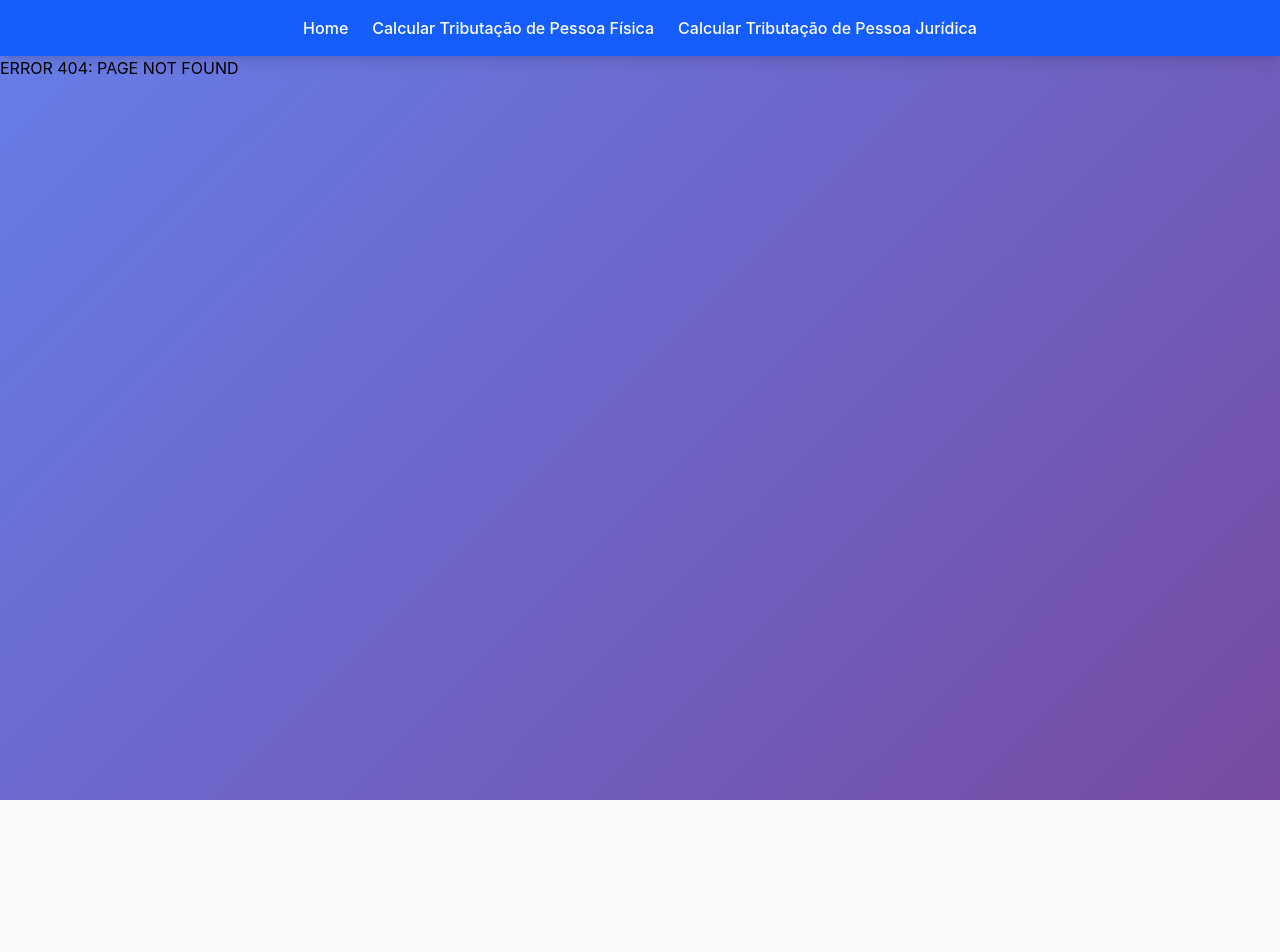
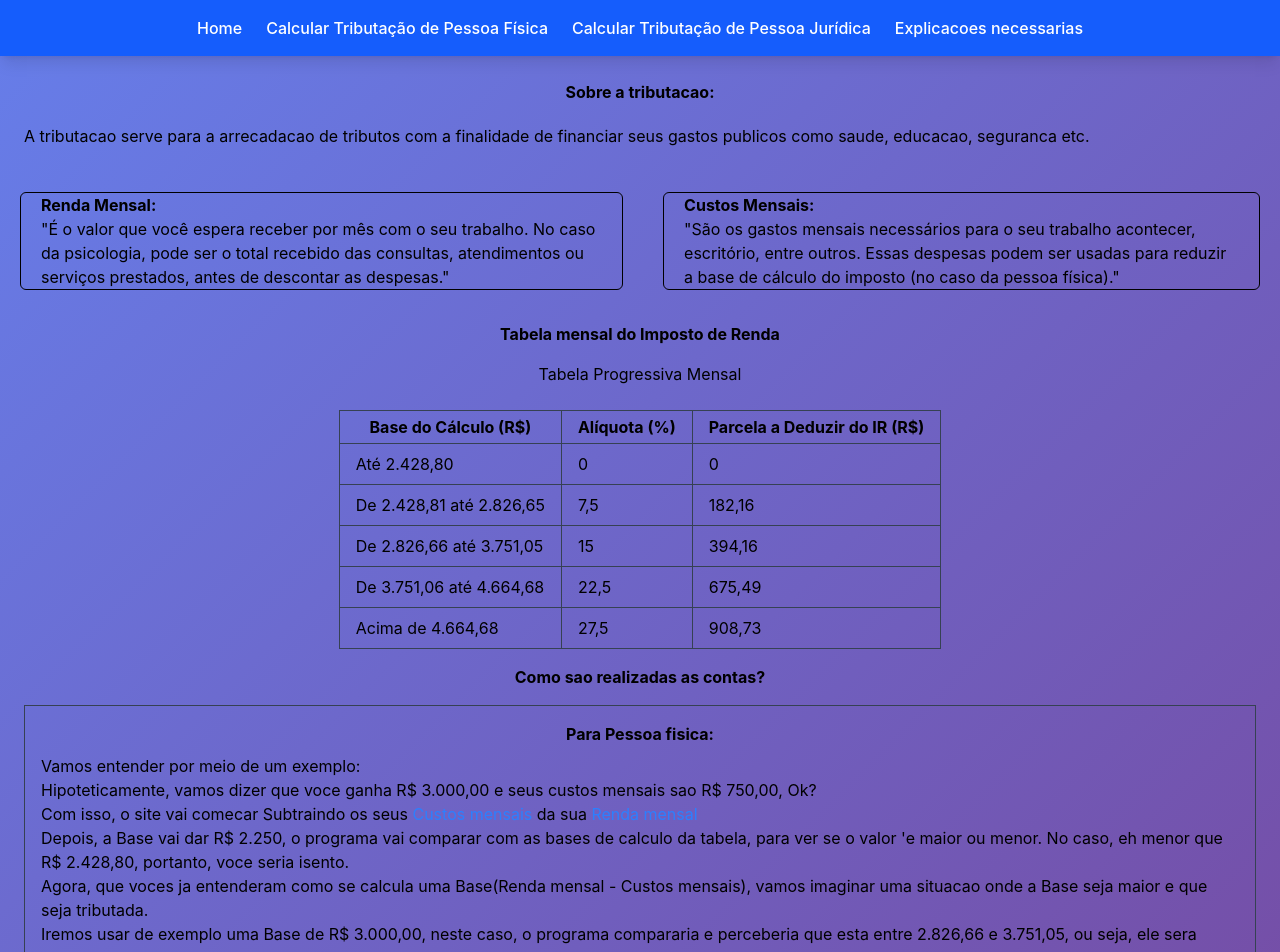
Before and after one commit to JoaoVictor-Nunes/Calculadora-Tributaria-React, a React (Vite) app: page /Explicacao in a window 1280 px wide. Before the commit this address had no page. Shown: the top 952 px of the page. Before the commit the page ends 800 px from the top, so only its background shows below. Built offline with nearby package versions, Linux system fonts and the light colour scheme.

Commit message:
atualizacao

```diff
--- a/src/App.jsx
+++ b/src/App.jsx
@@ -11,6 +11,7 @@ import Login from "./Pages/Login";
 import Register from "./Pages/Register";
 import CalculoPF from "./Pages/CalculoPF";
 import CalculoPJ from "./Pages/CalculoPJ";
+import Explicacao from "./Pages/Explicacao";
 
 function App() {
   return (
@@ -43,6 +44,14 @@ function App() {
                   Calcular Tributação de Pessoa Jurídica
                 </Link>
               </li>
+              <li>
+                <Link
+                to="/Explicacao"
+                className="hover:text-blue-200 transition-colors duration-200 font-medium"
+                >
+                  Explicacoes necessarias
+                </Link>
+              </li>
             </ul>
           </div>
         </nav>
@@ -53,6 +62,7 @@ function App() {
           <Route path="/CalculoPessoaJuridica" element={<CalculoPJ />} />
           <Route path="/Home" element={<Home />} />
           <Route path="/Register" element={<Register />} />
+          <Route path="/Explicacao" element={<Explicacao />} />
           <Route path="*" element={<h1>ERROR 404: PAGE NOT FOUND</h1>} />
         </Routes>
       </div>
--- /dev/null
+++ b/src/Pages/Explicacao.jsx
@@ -0,0 +1,152 @@
+import React from "react";
+
+const Explicacao = () => {
+  return (
+    <div className="py-6 ">
+      <h2 className="font-bold justify-center items-center flex">
+        Sobre a tributacao:
+      </h2>
+      <h4 className="px-6 py-5">
+        A tributacao serve para a arrecadacao de tributos com a finalidade de
+        financiar seus gastos publicos como saude, educacao, seguranca etc.
+      </h4>
+      <div className="flex py-6">
+        <div className="border border-grey-700 rounded-md mx-5 px-5">
+          <h3 className="font-bold">Renda Mensal:</h3>
+          <p>
+            "É o valor que você espera receber por mês com o seu trabalho. No
+            caso da psicologia, pode ser o total recebido das consultas,
+            atendimentos ou serviços prestados, antes de descontar as despesas."
+          </p>
+        </div>
+        <div className="border border-grey-500 rounded-md px-5 mx-5">
+          <h3 className="font-bold">Custos Mensais:</h3>
+          <p>
+            "São os gastos mensais necessários para o seu trabalho acontecer,
+            escritório, entre outros. Essas despesas podem ser usadas para
+            reduzir a base de cálculo do imposto (no caso da pessoa física)."
+          </p>
+        </div>
+      </div>
+      <div>
+        <h2 className="font-bold py-2 flex flex-wrap justify-center items-center">
+          Tabela mensal do Imposto de Renda
+        </h2>
+        <h4 className="flex flex-wrap py-2 justify-center items-center">
+          Tabela Progressiva Mensal
+        </h4>
+        <div className="p-4 flex flex-wrap justify-center items-center">
+          <table className="table-auto border-collapse border border-gray-700">
+            <thead>
+              <tr>
+                <th className="border border-gray-700 px-4 py-1">
+                  Base do Cálculo (R$)
+                </th>
+                <th className="border border-gray-700 px-4 py-1">
+                  Alíquota (%)
+                </th>
+                <th className="border border-gray-700 px-4 py-1">
+                  Parcela a Deduzir do IR (R$)
+                </th>
+              </tr>
+            </thead>
+            <tbody>
+              <tr>
+                <td className="border border-gray-700 px-4 py-2">
+                  Até 2.428,80
+                </td>
+                <td className="border border-gray-700 px-4 py-2">0</td>
+                <td className="border border-gray-700 px-4 py-2">0</td>
+              </tr>
+              <tr>
+                <td className="border border-gray-700 px-4 py-2">
+                  De 2.428,81 até 2.826,65
+                </td>
+                <td className="border border-gray-700 px-4 py-2">7,5</td>
+                <td className="border border-gray-700 px-4 py-2">182,16</td>
+              </tr>
+              <tr>
+                <td className="border border-gray-700 px-4 py-2">
+                  De 2.826,66 até 3.751,05
+                </td>
+                <td className="border border-gray-700 px-4 py-2">15</td>
+                <td className="border border-gray-700 px-4 py-2">394,16</td>
+              </tr>
+              <tr>
+                <td className="border border-gray-700 px-4 py-2">
+                  De 3.751,06 até 4.664,68
+                </td>
+                <td className="border border-gray-700 px-4 py-2">22,5</td>
+                <td className="border border-gray-700 px-4 py-2">675,49</td>
+              </tr>
+            </tbody>
+            <tfoot>
+              <tr>
+                <td className="border border-gray-700 px-4 py-2">
+                  Acima de 4.664,68
+                </td>
+                <td className="border border-gray-700 px-4 py-2">27,5</td>
+                <td className="border border-gray-700 px-4 py-2">908,73</td>
+              </tr>
+            </tfoot>
+          </table>
+        </div>
+      </div>
+      <div>
+        <h2 className="font-bold justify-center items-center flex flex-wrap">
+          Como sao realizadas as contas?{" "}
+        </h2>
+        <div className="py-4 mx-6 my-4 border border-gray-700">
+          <h4 className="font-bold justify-center items-center flex flex-wrap mb-2">
+            Para Pessoa fisica:
+          </h4>
+          <div className="px-4">
+            <p>Vamos entender por meio de um exemplo: </p>
+            <p>
+              Hipoteticamente, vamos dizer que voce ganha R$ 3.000,00 e seus
+              custos mensais sao R$ 750,00, Ok?
+            </p>
+            <p>
+              Com isso, o site vai comecar Subtraindo os seus{" "}
+              <span className="text-blue-500">Custos mensais</span> da sua{" "}
+              <span className="text-blue-500">Renda mensal</span>
+            </p>
+            <p>
+              Depois, a Base vai dar R$ 2.250, o programa vai comparar com as
+              bases de calculo da tabela, para ver se o valor 'e maior ou menor.
+              No caso, eh menor que R$ 2.428,80, portanto, voce seria isento.
+            </p>
+            <p>
+              Agora, que voces ja entenderam como se calcula uma Base(Renda
+              mensal - Custos mensais), vamos imaginar uma situacao onde a Base
+              seja maior e que seja tributada.
+            </p>
+            <p>
+              Iremos usar de exemplo uma Base de R$ 3.000,00, neste caso, o
+              programa compararia e perceberia que esta entre 2.826,66 e
+              3.751,05, ou seja, ele sera taxado.
+            </p>
+            <p>
+              Tendo isso em mente, o programa ira fazer (3.000(Base) *
+              0,15(Aliquota em %))- 394,16 = R$ 55,84{" "}
+            </p>
+            <p>
+              Portanto, neste caso, voce pagaria R$ 55,84 de Imposto de Renda!
+            </p>
+          </div>
+        </div>
+        <div className="py-4 mx-6 my-4 border border-gray-700">
+          <h4 className="font-bold justify-center items-center flex flex-wrap mb-2">
+            Para pessoa juridica:{" "}
+          </h4>
+          <ul>
+            <li>
+
+            </li>
+          </ul>
+        </div>
+      </div>
+    </div>
+  );
+};
+export default Explicacao;
--- a/src/Pages/Register.jsx
+++ b/src/Pages/Register.jsx
@@ -47,7 +47,7 @@ const Register = () => {
         <input
           type="password"
           {...register("password", { required: "Senha obrigatória" })}
-          className="border rounded w-full px-2 py-1"
+            className="w-full px-3 py-2 border border-gray-300 rounded-md"
         />
         {errors.password && <p className="text-red-500">{errors.password.message}</p>}
       </div>
@@ -61,7 +61,7 @@ const Register = () => {
             validate: (value) =>
               value === password || "As senhas não coincidem!"
           })}
-          className="border rounded w-full px-2 py-1"
+            className="w-full px-3 py-2 border border-gray-300 rounded-md"
         />
         {errors.confirmPassword && (
           <p className="text-red-500">{errors.confirmPassword.message}</p>
```
